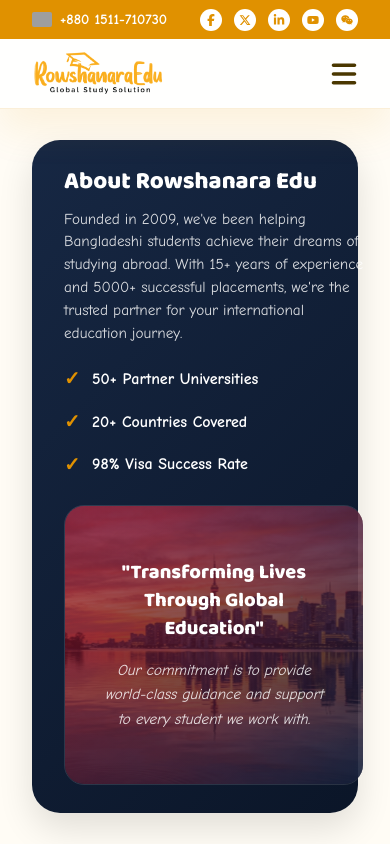
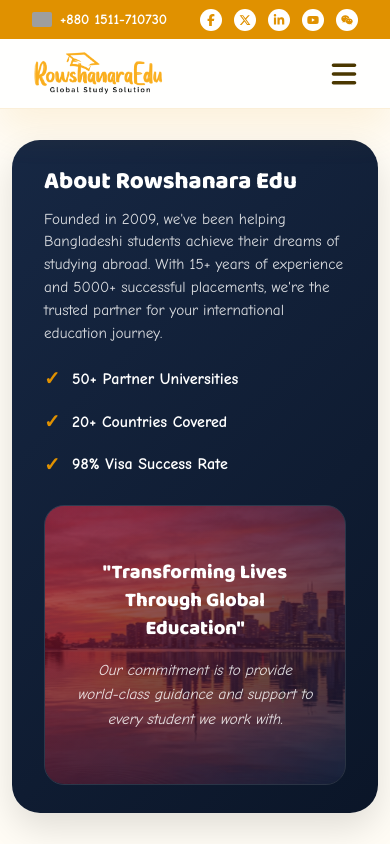
Before and after one commit to princeshiamofficial/Rowshanara-Edu, a Next.js app: page /about in a window 390 px wide. Shown: the top 844 px of the page. Built offline with nearby package versions, Linux system fonts and the light colour scheme; grey boxes are pictures that could not be loaded.

Commit message:
style: reduce container padding on mobile to remove large horizontal gaps

```diff
--- a/src/app/globals.css
+++ b/src/app/globals.css
@@ -1555,6 +1555,9 @@
 }
 
 @media (max-width: 640px) {
+  .container {
+    padding: 0 0.75rem;
+  }
   .services-grid {
     grid-template-columns: repeat(2, 1fr);
     gap: 3.5rem 0.75rem; /* increase row gap to leave room above the overlapping icons */
```
